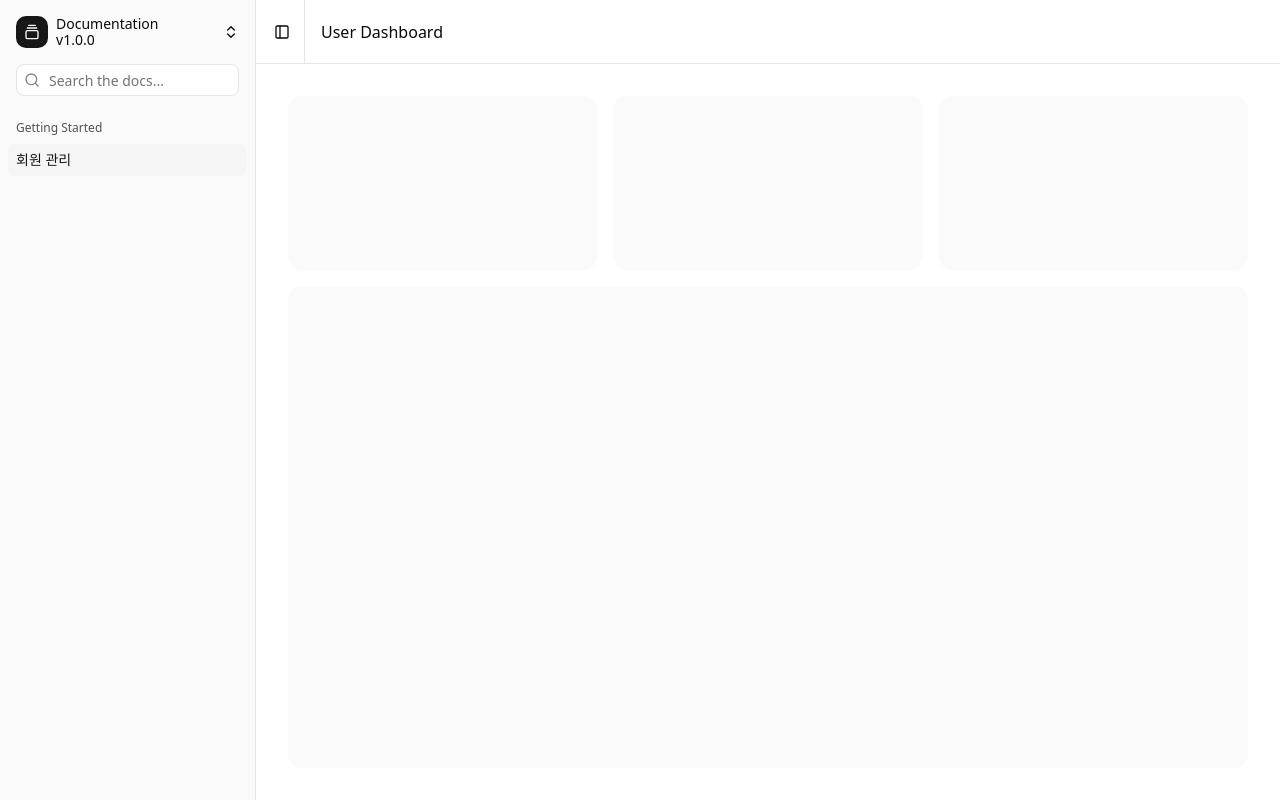
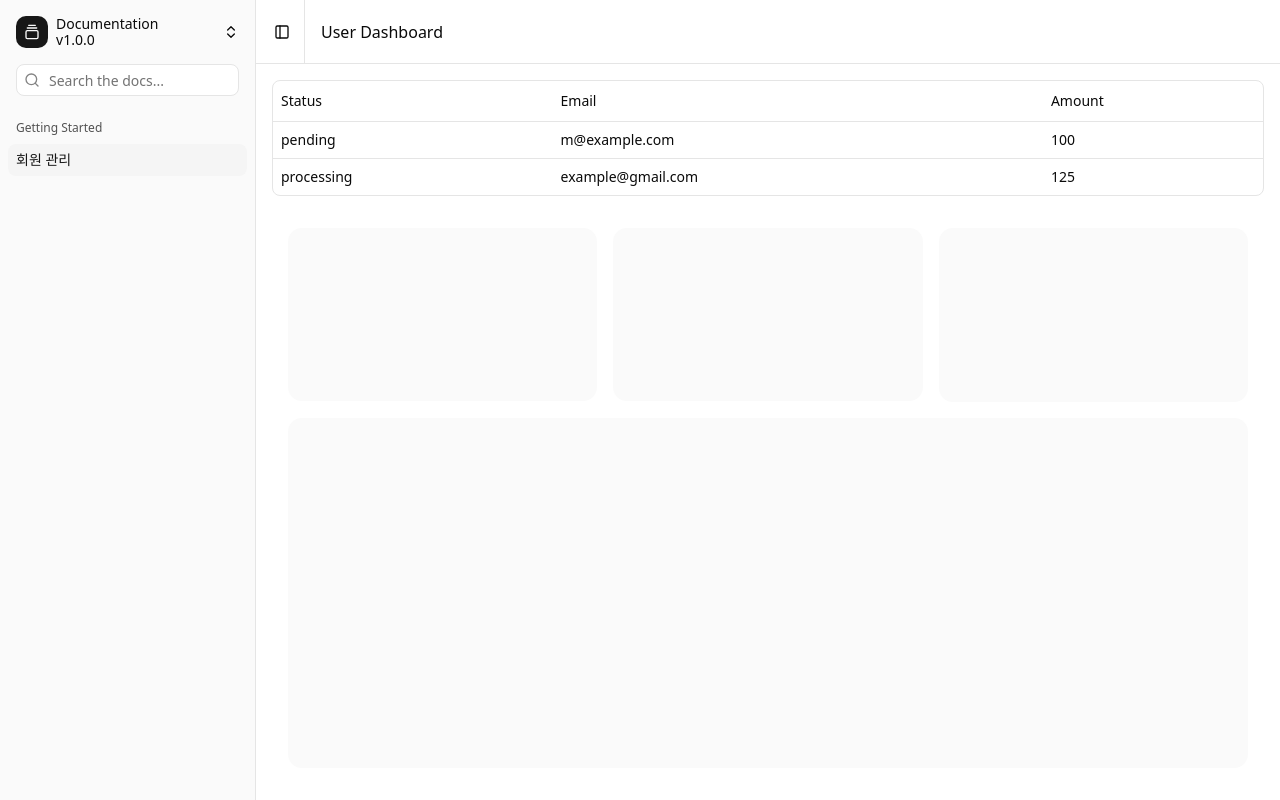
Before and after one commit to inploysoft/inploy_erp, a React (Vite) app: page /user in a window 1280 px wide. Built offline with nearby package versions, Linux system fonts and the light colour scheme.

Commit message:
chore: add basic table

```diff
--- /dev/null
+++ b/src/components/common/DataTable.tsx
@@ -0,0 +1,80 @@
+'use client';
+
+import {
+  ColumnDef,
+  flexRender,
+  getCoreRowModel,
+  useReactTable,
+} from '@tanstack/react-table';
+
+import {
+  Table,
+  TableBody,
+  TableCell,
+  TableHead,
+  TableHeader,
+  TableRow,
+} from '@/components/ui/table';
+
+interface DataTableProps<TData, TValue> {
+  columns: ColumnDef<TData, TValue>[];
+  data: TData[];
+}
+
+export function DataTable<TData, TValue>({
+  columns,
+  data,
+}: DataTableProps<TData, TValue>) {
+  const table = useReactTable({
+    data,
+    columns,
+    getCoreRowModel: getCoreRowModel(),
+  });
+
+  return (
+    <div className="rounded-md border">
+      <Table>
+        <TableHeader>
+          {table.getHeaderGroups().map((headerGroup) => (
+            <TableRow key={headerGroup.id}>
+              {headerGroup.headers.map((header) => {
+                return (
+                  <TableHead key={header.id}>
+                    {header.isPlaceholder
+                      ? null
+                      : flexRender(
+                          header.column.columnDef.header,
+                          header.getContext(),
+                        )}
+                  </TableHead>
+                );
+              })}
+            </TableRow>
+          ))}
+        </TableHeader>
+        <TableBody>
+          {table.getRowModel().rows?.length ? (
+            table.getRowModel().rows.map((row) => (
+              <TableRow
+                key={row.id}
+                data-state={row.getIsSelected() && 'selected'}
+              >
+                {row.getVisibleCells().map((cell) => (
+                  <TableCell key={cell.id}>
+                    {flexRender(cell.column.columnDef.cell, cell.getContext())}
+                  </TableCell>
+                ))}
+              </TableRow>
+            ))
+          ) : (
+            <TableRow>
+              <TableCell colSpan={columns.length} className="h-24 text-center">
+                No results.
+              </TableCell>
+            </TableRow>
+          )}
+        </TableBody>
+      </Table>
+    </div>
+  );
+}
--- /dev/null
+++ b/src/constants/mock.ts
@@ -0,0 +1,23 @@
+// User table mock
+type Payment = {
+  id: string;
+  amount: number;
+  status: 'pending' | 'processing' | 'success' | 'failed';
+  email: string;
+};
+
+export const tableMock: Payment[] = [
+  {
+    id: '728ed52f',
+    amount: 100,
+    status: 'pending',
+    email: 'm@example.com',
+  },
+  {
+    id: '489e1d42',
+    amount: 125,
+    status: 'processing',
+    email: 'example@gmail.com',
+  },
+  // ...
+];
--- a/src/modules/user/UserDashboard.tsx
+++ b/src/modules/user/UserDashboard.tsx
@@ -1,6 +1,13 @@
+import { DataTable } from '@/components/common/DataTable';
+import { tableMock } from '@/constants/mock';
+
+import { columns } from './columns';
+
 export function UserDashboard() {
   return (
     <>
+      <DataTable columns={columns} data={tableMock} />
+
       <div className="flex flex-1 flex-col gap-4 p-4">
         <div className="grid auto-rows-min gap-4 md:grid-cols-3">
           <div className="aspect-video rounded-xl bg-muted/50" />
--- /dev/null
+++ b/src/modules/user/columns.ts
@@ -0,0 +1,27 @@
+'use client';
+
+import { ColumnDef } from '@tanstack/react-table';
+
+// This type is used to define the shape of our data.
+// You can use a Zod schema here if you want.
+export type Payment = {
+  id: string;
+  amount: number;
+  status: 'pending' | 'processing' | 'success' | 'failed';
+  email: string;
+};
+
+export const columns: ColumnDef<Payment>[] = [
+  {
+    accessorKey: 'status',
+    header: 'Status',
+  },
+  {
+    accessorKey: 'email',
+    header: 'Email',
+  },
+  {
+    accessorKey: 'amount',
+    header: 'Amount',
+  },
+];
```
